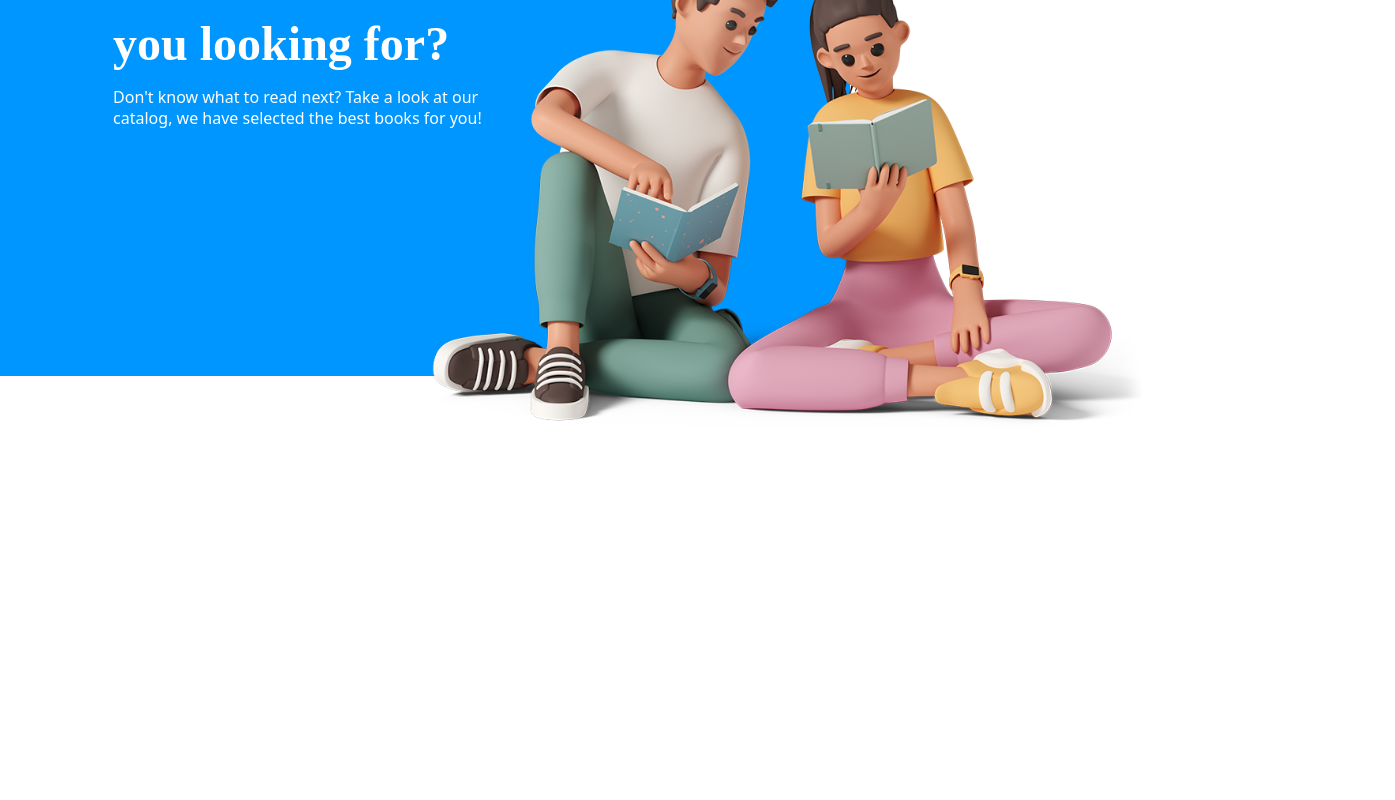
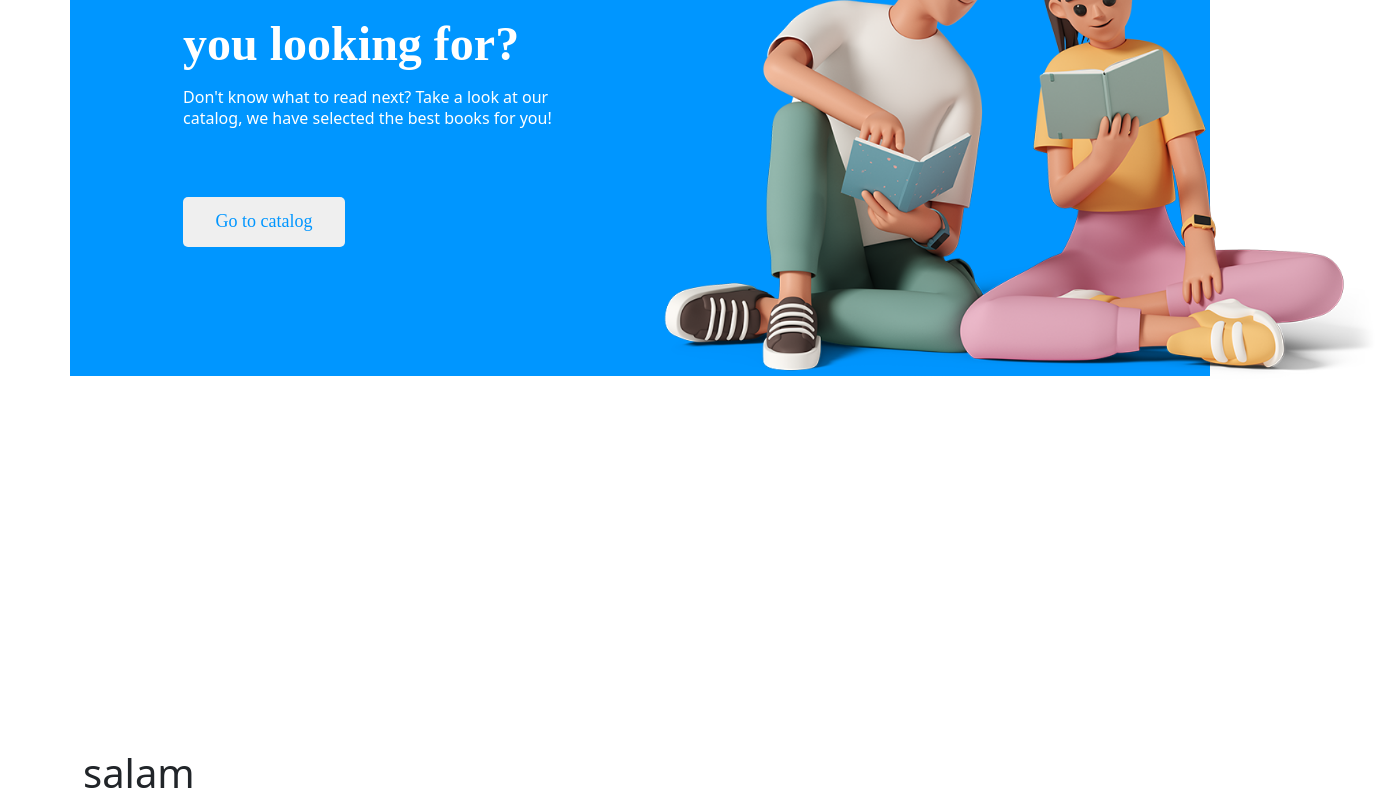
Before and after one commit to asgerofharzu/bookworm.pl, a React (Create React App) app: page / in a window 1280 px wide. Shown: the part 346-1146 px from the top of the page, 1395 px wide, since content can reach past the window. Built offline with nearby package versions, Linux system fonts and the light colour scheme.

Commit message:
I have a problem

```diff
--- a/public/index.html
+++ b/public/index.html
@@ -26,7 +26,7 @@
     -->
     <title>React App</title>
   </head>
-  <body style="overflow: hidden; width: 850px;">
+  <body>
     <noscript>You need to enable JavaScript to run this app.</noscript>
     <div id="root"></div>
     <!--
--- a/src/components/Main/index.js
+++ b/src/components/Main/index.js
@@ -8,6 +8,7 @@ class Main extends Component {
         return (
             <>
                 <Container>
+                <div>
                     <div className='text-1 text'>What book are
                     you looking for?</div>
                     <div className='text-3'>
@@ -15,6 +16,10 @@ class Main extends Component {
                     </div>
                     <button className='btn-main'> Go to catalog</button>
                     <img src={Img} alt="img" className="img" />
+                </div>
+                <div>
+                    <h1>salam</h1>
+                </div>
                 </Container>
             </>
         );
```
